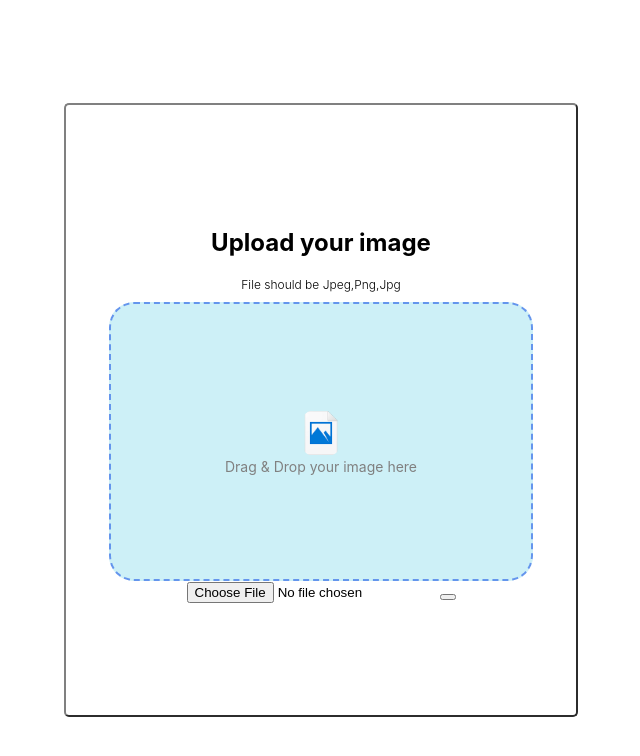
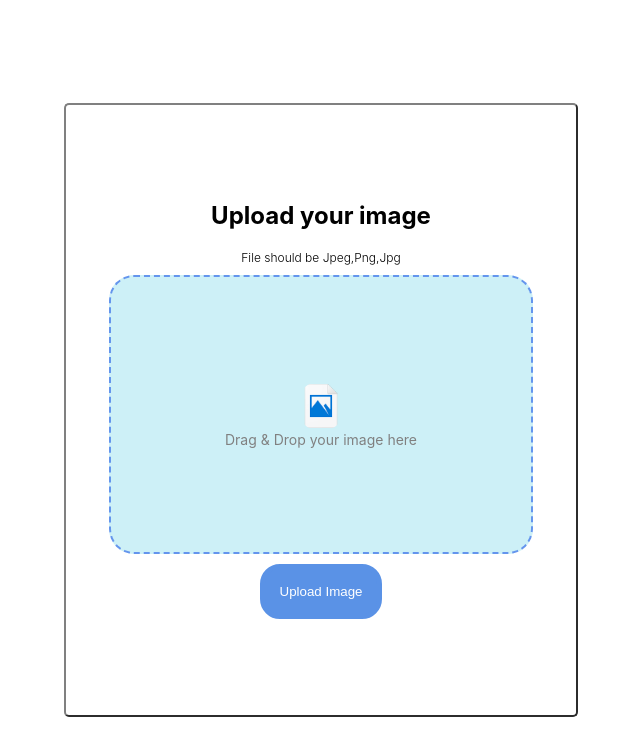
Before and after one commit to KhalilSelyan/imageuploadp, a React (Create React App) app: page / in a window 1280 px wide. Shown: the top 756 px of the page, without its empty margins (329-969 px from the left). Built offline with nearby package versions, Linux system fonts and the light colour scheme.

Commit message:
Need to fix double drag/drop

```diff
--- a/src/components/uploadBox/uploadBox.css
+++ b/src/components/uploadBox/uploadBox.css
@@ -27,14 +27,14 @@
   border-radius: 25px;
 }
 
-.container-drag .active {
+.active {
   border: 2px solid cornflowerblue;
 }
 
 .container-drag img {
   width: 100%;
   height: 100%;
-  object-fit: cover;
+  object-fit: contain;
   border-radius: 25px;
   /* border: 1px solid cornflowerblue; */
 }
@@ -66,3 +66,23 @@
   font-size: 14px;
   color: grey;
 }
+
+.form {
+  display: flex;
+  justify-content: center;
+  align-items: center;
+}
+
+#myFile {
+  display: none;
+}
+
+#get_file {
+  background: rgb(90, 146, 230);
+  border: 5px solid rgb(90, 146, 230);
+  padding: 15px;
+  border-radius: 20px;
+  margin: 10px;
+  cursor: pointer;
+  color: white;
+}
--- a/src/components/uploadBox/uploadBox.js
+++ b/src/components/uploadBox/uploadBox.js
@@ -4,9 +4,10 @@ import "./uploadBox.css";
 
 const UploadBox = ({ props, event }) => {
   const previewArea = document.querySelector(".container-drag");
-  const fileDrop = (ev) => {
-    let file = ev.dataTransfer.files[0];
-    ev.preventDefault();
+  const [file, setFile] = useState(null);
+
+  const handleImageChange = () => {
+    if (file) {
       const fileType = file.type;
       const validExtensions = ["image/png", "image/jpeg"];
       if (validExtensions.includes(fileType)) {
@@ -20,6 +21,13 @@ const UploadBox = ({ props, event }) => {
       } else {
         alert("This is not an image File!");
       }
+    }
+  };
+
+  const fileDrop = (ev) => {
+    ev.preventDefault();
+    setFile(ev.dataTransfer.files[0]);
+    handleImageChange();
   };
 
   const [draggedOver, setDraggedOver] = useState(false);
@@ -27,24 +35,22 @@ const UploadBox = ({ props, event }) => {
     ev.preventDefault();
     setDraggedOver(true);
   };
-  const [draggedOut, setDraggedOut] = useState(false);
   const dragLeave = (ev) => {
     ev.preventDefault();
-    setDraggedOut(true);
+    setDraggedOver(false);
   };
 
   const dragEnter = (ev) => {
     ev.preventDefault();
   };
+
   return (
     <div className="container">
       <span className="title">Upload your image</span>
       <span className="subtitle">File should be Jpeg,Png,Jpg</span>
       <div>
         <div
-          className={`container-drag ${draggedOver ? "active" : ""} ${
-            draggedOut ? "" : ""
-          } `}
+          className={`container-drag ${draggedOver ? "active" : ""}`}
           onDrop={(event) => fileDrop(event)}
           onDragOver={(event) => handleDragOver(event)}
           onDragEnter={(event) => dragEnter(event)}
@@ -53,9 +59,25 @@ const UploadBox = ({ props, event }) => {
           <img className="blankimage" src={imagepng} alt="preview" />
           <div className="container-text">Drag & Drop your image here</div>
         </div>
-        <form>
-          <input type="file" id="myFile" name="filename" />
-          <button type="file submit" />
+        <form className="form">
+          <input
+            type="button"
+            id="get_file"
+            value="Upload Image"
+            onClick={() => {
+              document.getElementById("myFile").click();
+            }}
+          />
+          <input
+            type="file"
+            id="myFile"
+            name="filename"
+            onInput={(event) => {
+              console.log(event);
+              setFile(event.target.files[0]);
+              handleImageChange();
+            }}
+          />
         </form>
       </div>
     </div>
```
Lines whose indentation alone changed are shown as unchanged.
